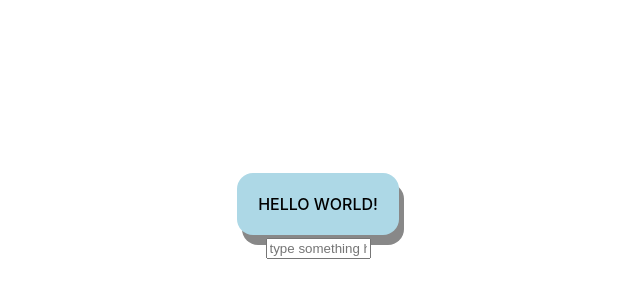
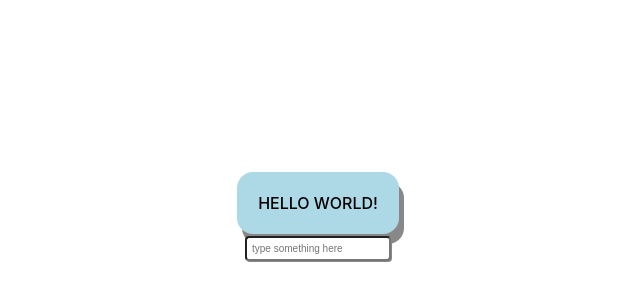
Before and after one commit to e-yong/code-test, a React (Vite) app: page / in a window 1280 px wide. Shown: the part 184-484 px from the top of the page, without its empty margins (322-962 px from the left). Built offline with nearby package versions, Linux system fonts and the light colour scheme.

Commit message:
Refactor Textfield component and add css

```diff
--- a/src/components/Textfield.tsx
+++ b/src/components/Textfield.tsx
@@ -1,21 +1,50 @@
-const Textfield = (props: TextfieldProps) => {
-  props;
+import "../styles/Textfield.css";
+import { useState, useEffect } from "react";
+
+/** A reusable textfield component for user input */
+const Textfield = (props: {
+  /** placeholder value for the text input before user input any values */
+  maxLength: number;
+  /** minimum length of text the user needs to input */
+  minLength: number;
+  /** maximum length of text the user needs to input */
+  placeholder: string;
+  /** size controls the size of font of the input textfield */
+  size: string;
+}) => {
+  const {
+    placeholder = "initial placeholder",
+    minLength = 0,
+    maxLength = 10,
+    size = 20,
+  } = props;
+
+  const [color, setColor] = useState("");
+
+  useEffect(() => {}, [color]);
+
+  const onChangeHandler = (e: React.FormEvent<HTMLInputElement>) => {
+    const event = e.target as HTMLTextAreaElement;
+    if (event.value.length < minLength) {
+      setColor("red");
+    } else {
+      setColor("black");
+    }
+  };
+
   return (
     <input
       type="text"
-      placeholder={props.placeholder}
-      minLength={props.minLength}
-      maxLength={props.maxLength}
-      size={props.size}
+      placeholder={placeholder}
+      minLength={minLength}
+      maxLength={maxLength}
+      style={{ fontSize: `${size}px`, color: `${color}` }}
+      className="textfield-style"
+      onChange={(e) => {
+        onChangeHandler(e);
+      }}
     ></input>
   );
 };
 
 export default Textfield;
-
-interface TextfieldProps {
-  maxLength: number;
-  minLength: number;
-  placeholder: string;
-  size: number;
-}
--- /dev/null
+++ b/src/styles/Textfield.css
@@ -0,0 +1,6 @@
+.textfield-style {
+  border-radius: 4px;
+  color: black;
+  box-shadow: 1px 1px #888888;
+  padding: 5px 5px 5px 5px;
+}
```
Also changed, not shown: 1 other file (tests, documents, lock files or other folders).
